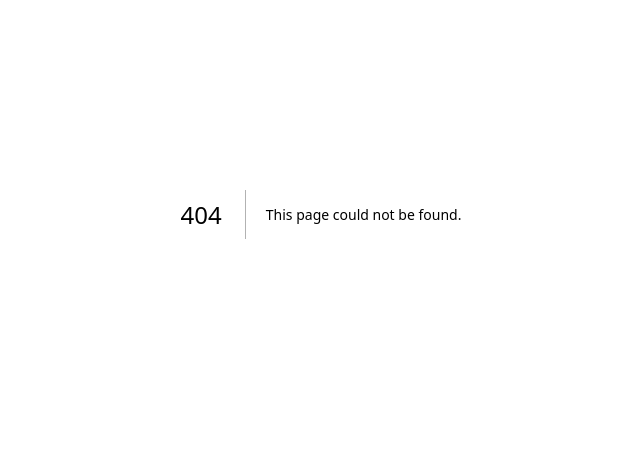
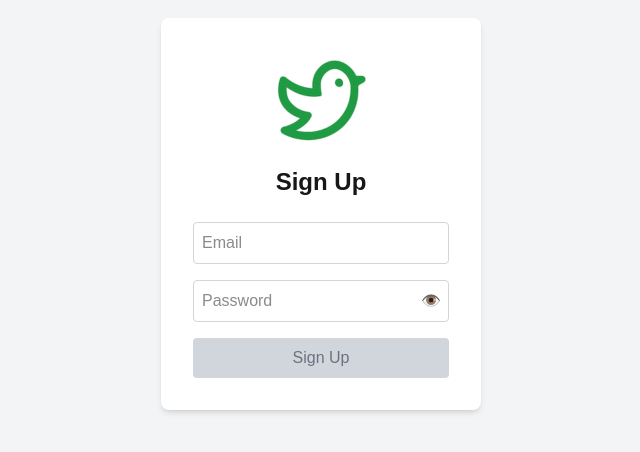
Before and after one commit to Coding-Bareng-CEO/streem.id, a Next.js app: page /signup in a window 1280 px wide. Before the commit this address had no page. Shown: the part 186-638 px from the top of the page, without its empty margins (319-959 px from the left). Built offline with nearby package versions, Linux system fonts and the light colour scheme; no server answers.

Commit message:
Migrate signin page to app dir and add new signup page with form validation

```diff
--- /dev/null
+++ b/src/app/signin/page.tsx
@@ -0,0 +1,51 @@
+"use client";
+
+import { useState } from 'react';
+import { supabase } from '../../lib/supabaseClient';
+import Image from 'next/image';
+
+export default function SignIn() {
+  const [email, setEmail] = useState('');
+  const [password, setPassword] = useState('');
+  const [error, setError] = useState('');
+
+  const handleSignIn = async (e: React.FormEvent) => {
+    e.preventDefault();
+    const { error } = await supabase.auth.signInWithPassword({ email, password });
+    if (error) setError(error.message);
+  };
+
+  return (
+    <div className="flex items-center justify-center min-h-screen bg-gray-100">
+      <div className="bg-white p-8 rounded-lg shadow-md w-80">
+        <h1 className="text-2xl font-bold mb-6 text-center">Sign In</h1>
+        <Image src="/streem.png" alt="Streem Logo" width={100} height={100} className="mx-auto mb-4" />
+        <form onSubmit={handleSignIn} className="flex flex-col">
+          <input
+            type="email"
+            placeholder="Email"
+            value={email}
+            onChange={(e) => setEmail(e.target.value)}
+            required
+            className="mb-4 p-2 border border-gray-300 rounded"
+          />
+          <input
+            type="password"
+            placeholder="Password"
+            value={password}
+            onChange={(e) => setPassword(e.target.value)}
+            required
+            className="mb-4 p-2 border border-gray-300 rounded"
+          />
+          <button type="submit" className="bg-blue-500 text-white p-2 rounded hover:bg-blue-600">
+            Sign In
+          </button>
+        </form>
+        {error && <p className="text-red-500 mt-4">{error}</p>}
+        <p className="mt-4 text-center">
+          Belum punya akun? <a href="/signup" className="text-blue-500 hover:underline">Daftar di sini</a>
+        </p>
+      </div>
+    </div>
+  );
+}
--- /dev/null
+++ b/src/app/signup/page.tsx
@@ -0,0 +1,101 @@
+"use client";
+
+import { useState } from 'react';
+import { supabase } from '../../lib/supabaseClient';
+import Image from 'next/image';
+
+export default function SignUp() {
+  const [email, setEmail] = useState('');
+  const [password, setPassword] = useState('');
+  const [error, setError] = useState('');
+  const [success, setSuccess] = useState('');
+  const [isEmailValid, setIsEmailValid] = useState(false);
+  const [isPasswordValid, setIsPasswordValid] = useState(false);
+  const [showPassword, setShowPassword] = useState(false);
+
+  const validateEmail = () => {
+    const emailRegex = /^[\w-\.]+@([\w-]+\.)+[\w-]{2,4}$/;
+    if (!emailRegex.test(email)) {
+      setError('Email tidak valid.');
+      setIsEmailValid(false);
+      return false;
+    }
+    setError('');
+    setIsEmailValid(true);
+    return true;
+  };
+
+  const validatePassword = () => {
+    const passwordRegex = /^(?=.*[A-Za-z])(?=.*\d)(?=.*[@#$%^&+=])[A-Za-z\d@#$%^&+=]{8,}$/;
+    if (!passwordRegex.test(password)) {
+      setError('Password harus minimal 8 karakter, mengandung setidaknya 1 angka, 1 huruf, dan 1 karakter khusus.');
+      setIsPasswordValid(false);
+      return false;
+    }
+    setError('');
+    setIsPasswordValid(true);
+    return true;
+  };
+
+  const togglePasswordVisibility = () => {
+    setShowPassword(!showPassword);
+  };
+
+  const handleSignUp = async (e: React.FormEvent) => {
+    e.preventDefault();
+    if (!validateEmail() || !validatePassword()) return;
+
+    const { error } = await supabase.auth.signUp({ email, password });
+    if (error) {
+      setError(error.message);
+    } else {
+      setSuccess('Pendaftaran berhasil! Silakan cek email Anda untuk verifikasi.');
+    }
+  };
+
+  return (
+    <div className="flex items-center justify-center min-h-screen bg-gray-100">
+      <div className="bg-white p-8 rounded-lg shadow-md w-80">
+        <Image src="/streem.png" alt="Streem Logo" width={100} height={100} className="mx-auto mb-4" />
+        <h1 className="text-2xl font-bold mb-6 text-center">Sign Up</h1>
+        <form onSubmit={handleSignUp} className="flex flex-col">
+          <input
+            type="email"
+            placeholder="Email"
+            value={email}
+            onChange={(e) => setEmail(e.target.value)}
+            onBlur={validateEmail}
+            required
+            className="mb-4 p-2 border border-gray-300 rounded"
+          />
+          <div className="relative mb-4">
+            <input
+              type={showPassword ? "text" : "password"}
+              placeholder="Password"
+              value={password}
+              onChange={(e) => setPassword(e.target.value)}
+              onBlur={validatePassword}
+              required
+              className="p-2 border border-gray-300 rounded w-full"
+            />
+            <span
+              onClick={togglePasswordVisibility}
+              className="absolute right-2 top-1/2 transform -translate-y-1/2 cursor-pointer text-gray-500"
+            >
+              {showPassword ? "🙈" : "👁️"}
+            </span>
+          </div>
+          <button
+            type="submit"
+            className={`p-2 rounded ${isEmailValid && isPasswordValid ? 'bg-blue-500 text-white hover:bg-blue-600 cursor-pointer' : 'bg-gray-300 text-gray-500 cursor-not-allowed'}`}
+            disabled={!isEmailValid || !isPasswordValid}
+          >
+            Sign Up
+          </button>
+        </form>
+        {error && <p className="text-red-500 mt-4">{error}</p>}
+        {success && <p className="text-green-500 mt-4">{success}</p>}
+      </div>
+    </div>
+  );
+}
--- a/src/pages/signin.tsx
+++ /dev/null
@@ -1,40 +0,0 @@
-"use client";
-
-import { useState } from 'react';
-import { supabase } from '../lib/supabaseClient';
-
-export default function SignIn() {
-  const [email, setEmail] = useState('');
-  const [password, setPassword] = useState('');
-  const [error, setError] = useState('');
-
-  const handleSignIn = async (e: React.FormEvent) => {
-    e.preventDefault();
-    const { error } = await supabase.auth.signInWithPassword({ email, password });
-    if (error) setError(error.message);
-  };
-
-  return (
-    <div className="signin-container">
-      <h1>Sign In</h1>
-      <form onSubmit={handleSignIn}>
-        <input
-          type="email"
-          placeholder="Email"
-          value={email}
-          onChange={(e) => setEmail(e.target.value)}
-          required
-        />
-        <input
-          type="password"
-          placeholder="Password"
-          value={password}
-          onChange={(e) => setPassword(e.target.value)}
-          required
-        />
-        <button type="submit">Sign In</button>
-      </form>
-      {error && <p className="error">{error}</p>}
-    </div>
-  );
-}
```
